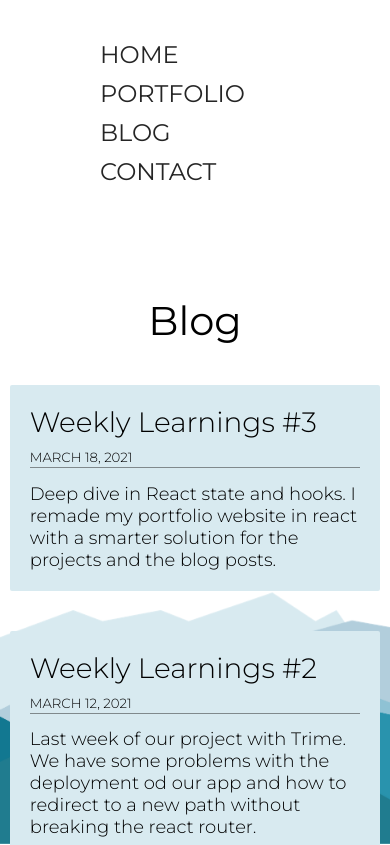
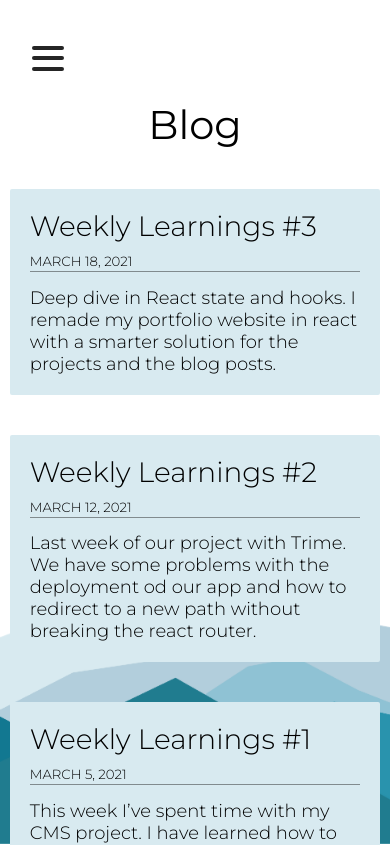
Before and after one commit to elinamren/elinamren.github.io, a React (Create React App) app: page /blog in a window 390 px wide. Shown: the top 845 px of the page. Built offline with nearby package versions, Linux system fonts and the light colour scheme.

Commit message:
add burger menu

```diff
--- a/package.json
+++ b/package.json
@@ -13,6 +13,7 @@
     "react-router": "^5.2.0",
     "react-router-dom": "^5.2.0",
     "react-scripts": "4.0.3",
+    "styled-components": "^5.2.1",
     "web-vitals": "^1.1.1"
   },
   "scripts": {
--- a/src/components/App.js
+++ b/src/components/App.js
@@ -6,12 +6,25 @@ import Footer from "./Footer";
 import Portfolio from "./Portfolio";
 import Contact from "./Contact";
 import Mountains from "./Mountains";
+import Burger from "./Burger";
+import BurgerMenu from "./BurgerMenu";
+import { useMediaQuery } from "react-responsive";
+import React, { useState } from "react";
 
 function App() {
+  const isMobile = useMediaQuery({ query: `(max-width: 960px)` });
+  const [open, setOpen] = useState(false);
   return (
     <div className="App">
       <Router>
-        <Navbar />
+        {isMobile ? (
+          <div>
+            <Burger open={open} setOpen={setOpen} />
+            <BurgerMenu open={open} setOpen={setOpen} />
+          </div>
+        ) : (
+          <Navbar />
+        )}
         <Route exact path="/">
           <Home />
         </Route>
--- a/src/components/Blog.js
+++ b/src/components/Blog.js
@@ -3,14 +3,14 @@ import posts from "./posts";
 const Blog = () => {
   return (
     <div className="blog-container">
-      <div class="title">
+      <div className="title">
         <h1>Blog</h1>
       </div>
 
       <section className="post-container">
         {posts.map((post) => {
           return (
-            <div className="posts">
+            <div className="posts" key={post.id}>
               <h3>{post.title}</h3>
               <h5>{post.date}</h5>
               <hr />
--- /dev/null
+++ b/src/components/Burger.js
@@ -0,0 +1,18 @@
+import { bool, func } from "prop-types";
+import { StyledBurger } from "./Burger.styled";
+
+const Burger = (props) => {
+  return (
+    <StyledBurger open={props.open} onClick={() => props.setOpen(!props.open)}>
+      <div className="burger"></div>
+      <div className="burger"></div>
+      <div className="burger"></div>
+    </StyledBurger>
+  );
+};
+Burger.propTypes = {
+  open: bool.isRequired,
+  setOpen: func.isRequired,
+};
+
+export default Burger;
--- /dev/null
+++ b/src/components/Burger.styled.js
@@ -0,0 +1,44 @@
+import styled from "styled-components";
+
+export const StyledBurger = styled.button`
+  position: absolute;
+  top: 5%;
+  left: 2rem;
+  display: flex;
+  flex-direction: column;
+  justify-content: space-around;
+  width: 2rem;
+  height: 2rem;
+  cursor: pointer;
+  padding: 0;
+  z-index: 10;
+  background: transparent;
+  border: none;
+
+  &:focus {
+    outline: none;
+  }
+
+  div {
+    width: 2rem;
+    height: 0.25rem;
+    background-color: #252525;
+    border-radius: 2px;
+    transition: all 0.3s linear;
+    position: relative;
+    transform-origin: 1px;
+
+    :first-child {
+      transform: ${({ open }) => (open ? "rotate(45deg)" : "rotate(0)")};
+    }
+
+    :nth-child(2) {
+      opacity: ${({ open }) => (open ? "0" : "1")};
+      transform: ${({ open }) => (open ? "translateX(20px)" : "translateX(0)")};
+    }
+
+    :nth-child(3) {
+      transform: ${({ open }) => (open ? "rotate(-45deg)" : "rotate(0)")};
+    }
+  }
+`;
--- /dev/null
+++ b/src/components/BurgerMenu.js
@@ -0,0 +1,43 @@
+import { Link } from "react-router-dom";
+import { bool } from "prop-types";
+import { StyledMenu } from "./BurgerMenu.styled";
+
+const BurgerMenu = (props) => {
+  return (
+    <StyledMenu open={props.open}>
+      <Link
+        className="burger-link"
+        to="/"
+        onClick={() => props.setOpen(!props.open)}
+      >
+        Home
+      </Link>
+      <Link
+        className="burger-link"
+        to="/portfolio"
+        onClick={() => props.setOpen(!props.open)}
+      >
+        Portfolio
+      </Link>
+      <Link
+        className="burger-link"
+        to="/blog"
+        onClick={() => props.setOpen(!props.open)}
+      >
+        Blog
+      </Link>
+      <Link
+        className="burger-link"
+        to="/contact"
+        onClick={() => props.setOpen(!props.open)}
+      >
+        Contact
+      </Link>
+    </StyledMenu>
+  );
+};
+BurgerMenu.propTypes = {
+  open: bool.isRequired,
+};
+
+export default BurgerMenu;
--- /dev/null
+++ b/src/components/BurgerMenu.styled.js
@@ -0,0 +1,26 @@
+import styled from "styled-components";
+
+export const StyledMenu = styled.nav`
+    display: flex;
+    flex-direction: column;
+    justify-content: start;
+    align-items: center;
+    ${"" /* background-color: #252525d3; */}
+    background-color: #d8eaf0e3;
+    text-transform: uppercase;
+    height: 100vh;
+    width: 100%;
+    text-align: left;
+    padding: 8rem 2rem;
+    margin: 0;
+    position: absolute;
+    top: 0;
+    left: 0;
+    transition: transform 0.3s ease-in-out;
+    transform: ${({ open }) => (open ? "translateX(0)" : "translateX(-100%)")};
+  }
+  .burger-link {
+      padding: 1rem 0;
+      font-size: 1.75rem;
+  }
+`;
--- a/src/components/Portfolio.js
+++ b/src/components/Portfolio.js
@@ -12,7 +12,7 @@ const Portfolio = () => {
       <div className="project-container">
         {projects.map((project) => {
           return (
-            <div className="projects">
+            <div className="projects" key={project.id}>
               <div className="project-content">
                 <h3>{project.title}</h3>
                 <h5>Developed by: {project.by}</h5>
@@ -34,7 +34,7 @@ const Portfolio = () => {
                 <h4>Tools used</h4>
                 <ul>
                   {project.tools.map((tool) => (
-                    <li>{tool}</li>
+                    <li key={tool}>{tool}</li>
                   ))}
                 </ul>
                 {project.github === "/" ? null : (
--- a/src/index.css
+++ b/src/index.css
@@ -4,8 +4,9 @@
 :root {
   --link-hover: #127891;
   --text-color: #252525;
+  --button-hover: #000;
   --background-color: #fff;
-  --project-color: #8fc2d4;
+  --project-color: #d8eaf0;
 }
 
 /* @media (prefers-color-scheme: dark) {
@@ -24,16 +25,6 @@
 body {
   /* font-family: "Playfair Display", serif; */
   font-family: "Montserrat", sans-serif;
-}
-
-nav {
-  margin: 40px 100px 100px 90px;
-  position: relative;
-}
-
-.app {
-  margin: 40px 100px;
-  position: relative;
 }
 
 h1 {
@@ -80,6 +71,11 @@ p {
 }
 
 /* NAV */
+
+nav {
+  margin: 40px 100px 100px 90px;
+  position: relative;
+}
 
 a {
   font-size: 1.5rem;
@@ -128,7 +124,7 @@ footer {
 }
 
 .icons:hover {
-  fill: white;
+  fill: var(--background-color);
 }
 
 /* MAIN PAGE */
@@ -153,7 +149,7 @@ footer {
 
 .projects,
 .posts {
-  background-color: #d8eaf0;
+  background-color: var(--project-color);
   border-radius: 2px;
   margin-bottom: 40px;
   padding: 20px;
@@ -180,7 +176,7 @@ footer {
 hr {
   border: none;
   height: 0.5px;
-  background-color: #2525257e;
+  background-color: #2525257b;
   margin-top: 2px;
   margin-bottom: 15px;
 }
@@ -255,7 +251,7 @@ textarea:focus {
 
 .submit-btn:hover,
 .project-content a:hover {
-  background-color: black;
+  background-color: var(--button-hover);
 }
 
 .submit-btn:focus {
@@ -263,7 +259,14 @@ textarea:focus {
 }
 
 @media only screen and (max-width: 960px) {
+  .blog-container,
+  .portfolio-container,
+  .contact-container {
+    padding-top: 100px;
+  }
+
   .hello {
+    padding-top: 50px;
     flex-direction: column;
     text-align: center;
   }
```
Also changed, not shown: 1 other file (tests, documents, lock files or other folders).
